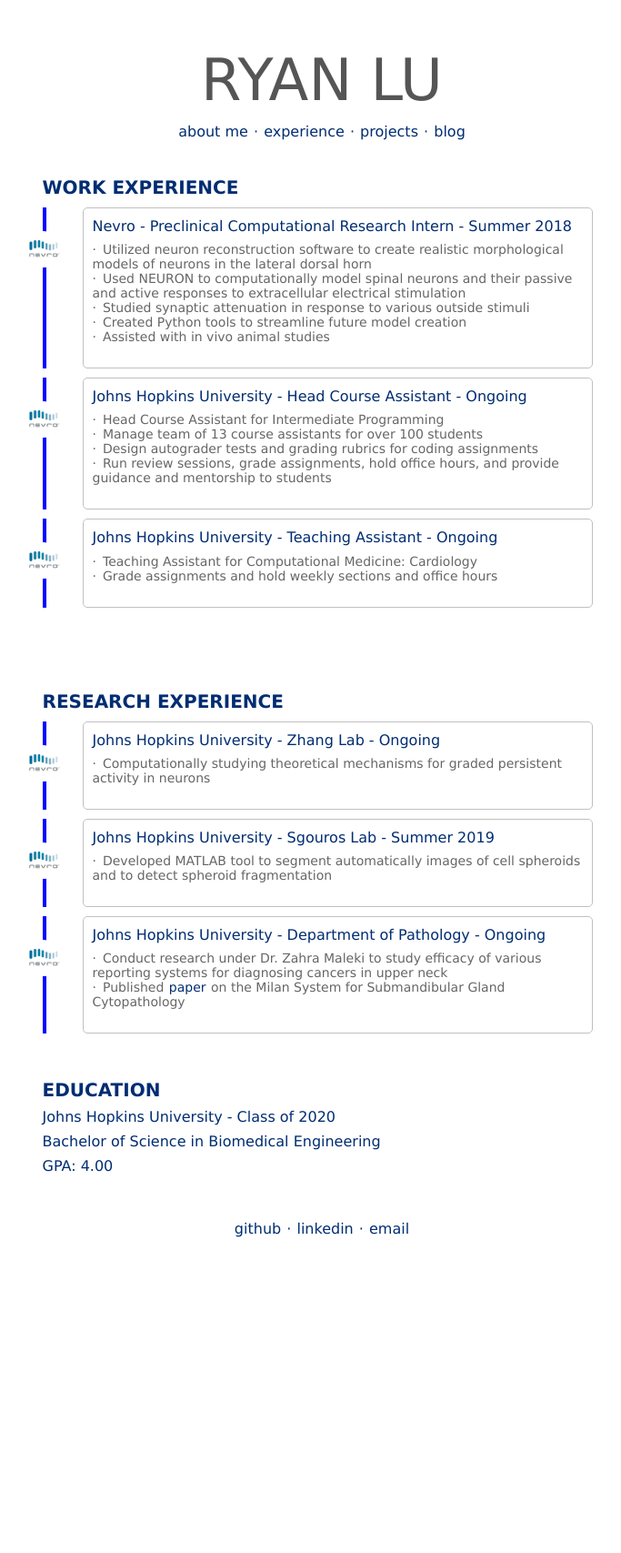
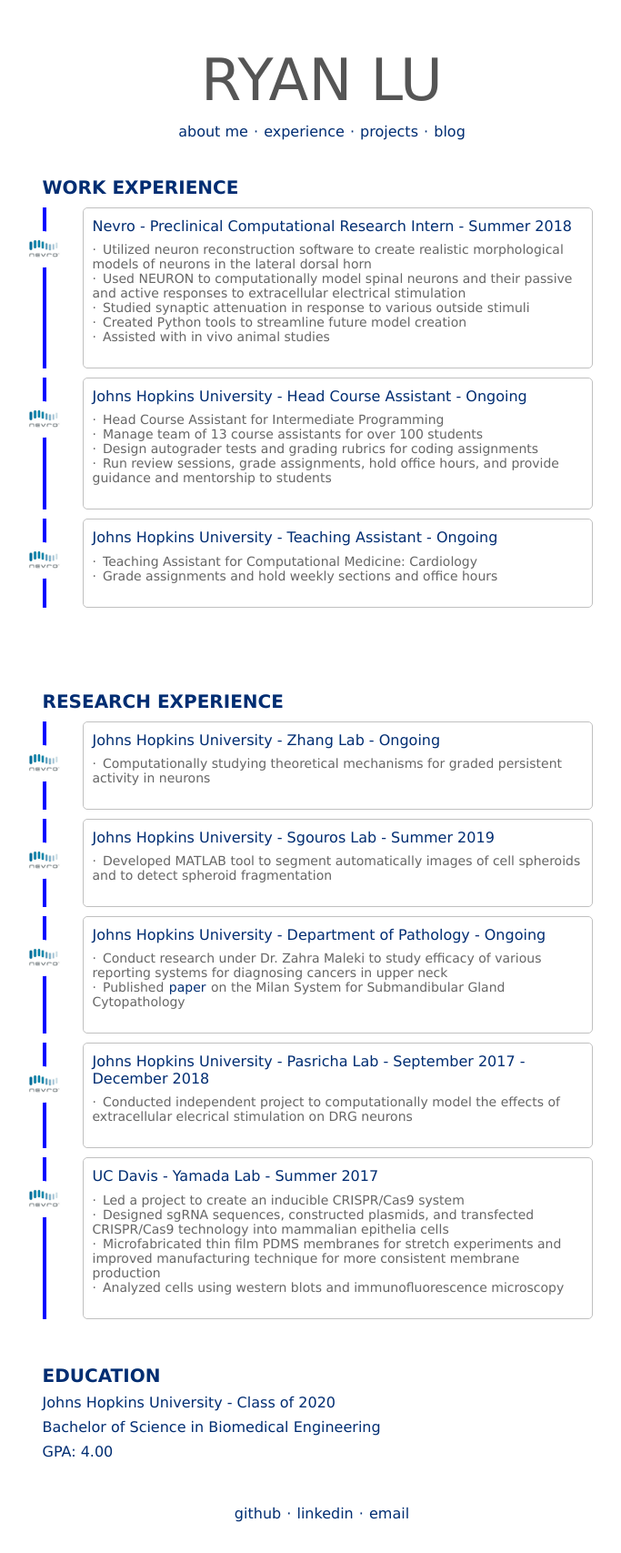
Before and after one commit to ryanlu41/ryanlu41.github.io, a Jekyll site: the page built from experience/index.html, in a window 1280 px wide. Shown: the whole page at 91% size, without its empty margins (286-969 px from the left). Built offline with Jekyll 4.4.1, drawn with Linux system fonts in a browser that asks for light colours; before the commit the page ends 1394 px from its top, so only the background shows below that.

Commit message:
Update index.html

```diff
--- a/experience/index.html
+++ b/experience/index.html
@@ -108,6 +108,25 @@
 				</ul>
 			</div>
 		</div>
+		<div class="timeline">
+			<div class="timeline-item nevro">
+				<h4>Johns Hopkins University - Pasricha Lab - September 2017 - December 2018</h4>
+				<ul>
+					<li>Conducted independent project to computationally model the effects of extracellular elecrical stimulation on DRG neurons</li>
+				</ul>
+			</div>
+		</div>
+		<div class="timeline">
+			<div class="timeline-item nevro">
+				<h4>UC Davis - Yamada Lab - Summer 2017</h4>
+				<ul>
+					<li>Led a project to create an inducible CRISPR/Cas9 system</li>
+					<li>Designed sgRNA sequences, constructed plasmids, and transfected CRISPR/Cas9 technology into mammalian epithelia cells</li>
+					<li>Microfabricated thin film PDMS membranes for stretch experiments and improved manufacturing technique for more consistent membrane production</li>
+					<li>Analyzed cells using western blots and immunofluorescence microscopy</li>
+				</ul>
+			</div>
+		</div>
 	</div>
 </div>
 
```
